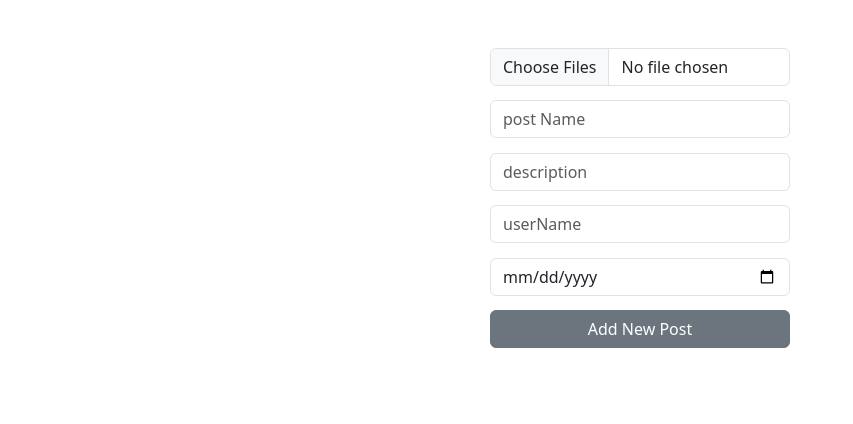
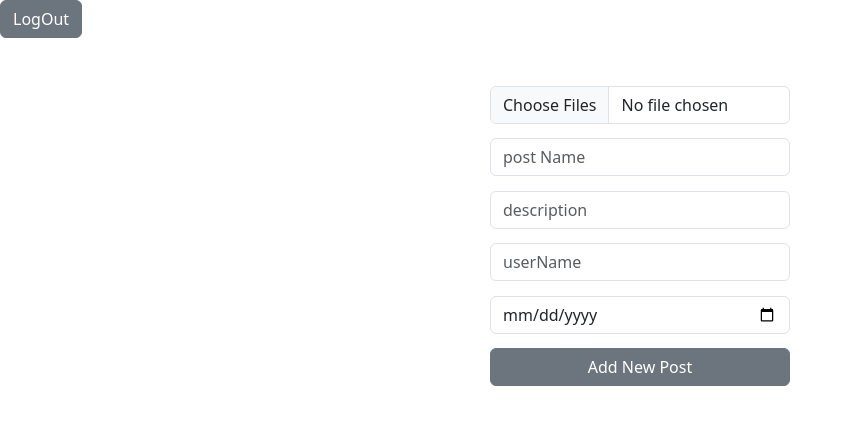
Before and after one commit to adidimant/FullStack-INT-Aug-22, a React (Create React App) app in the folder client/: page /upload-post in a window 1280 px wide. Shown: the top 424 px of the page, without its empty margins (0-853 px from the left). Built offline with nearby package versions, Linux system fonts and the light colour scheme.

Commit message:
Logout Button

```diff
--- a/client/src/App.tsx
+++ b/client/src/App.tsx
@@ -7,6 +7,7 @@ import Login from "./components/Login";
 import AuthProvider from './contexts/authProvider';
 import { Navigate } from "react-router-dom";
 import Overview from "./components/Overview";
+import LogOut from "./components/LogOut";
 
 
 
@@ -15,6 +16,7 @@ export default function App() {
     <>
     <AuthProvider>
       <PostsProvider>
+        <LogOut/>
         <Routes>
           <Route path="/Posts" element={<Posts />} />
           <Route path="/topPosts" element={<TopPosts />} />
--- a/client/src/components/CreatePost.tsx
+++ b/client/src/components/CreatePost.tsx
@@ -3,6 +3,7 @@ import { Input, Button, Form, Container } from "reactstrap";
 import { useNavigate } from "react-router-dom";
 import axios from "axios";
 import { useAuthContext } from "../contexts/authProvider";
+
 
 export default function CreatePost() {
   const [image, setImage] = useState("");
--- /dev/null
+++ b/client/src/components/LogOut.tsx
@@ -0,0 +1,22 @@
+import React, { useEffect } from 'react'
+import { Button} from "reactstrap";
+import { TempLogout } from "../contexts/authProvider";
+import { Location, useLocation } from 'react-router-dom';
+
+function LogOut() {
+  const Location:Location = useLocation();
+
+  return (
+    <>
+    {Location.pathname !== '/login'?
+     <Button onClick={TempLogout}>
+    LogOut
+  </Button>:
+  <></>}
+
+    </>
+
+  )
+}
+
+export default LogOut
--- a/client/src/components/Posts.tsx
+++ b/client/src/components/Posts.tsx
@@ -7,7 +7,8 @@ import { postsContext } from "../contexts/PostContext";
 import { Link, useNavigate } from "react-router-dom";
 import axiosClient from "../apiClient";
 import { postModel } from "../models/postModel";
-import { TempLogout, useAuthContext } from "../contexts/authProvider";
+import { TempLogout } from "../contexts/authProvider";
+
 
 
 
@@ -25,9 +26,6 @@ export default function Posts() {
 
   return (
     <>
-    <Button onClick={TempLogout}>
-      LogOut
-    </Button>
       <div style={{ display: "flex", alignItems: "center" }}>
         <h5>Instegram </h5>
         <FiInstagram
```
